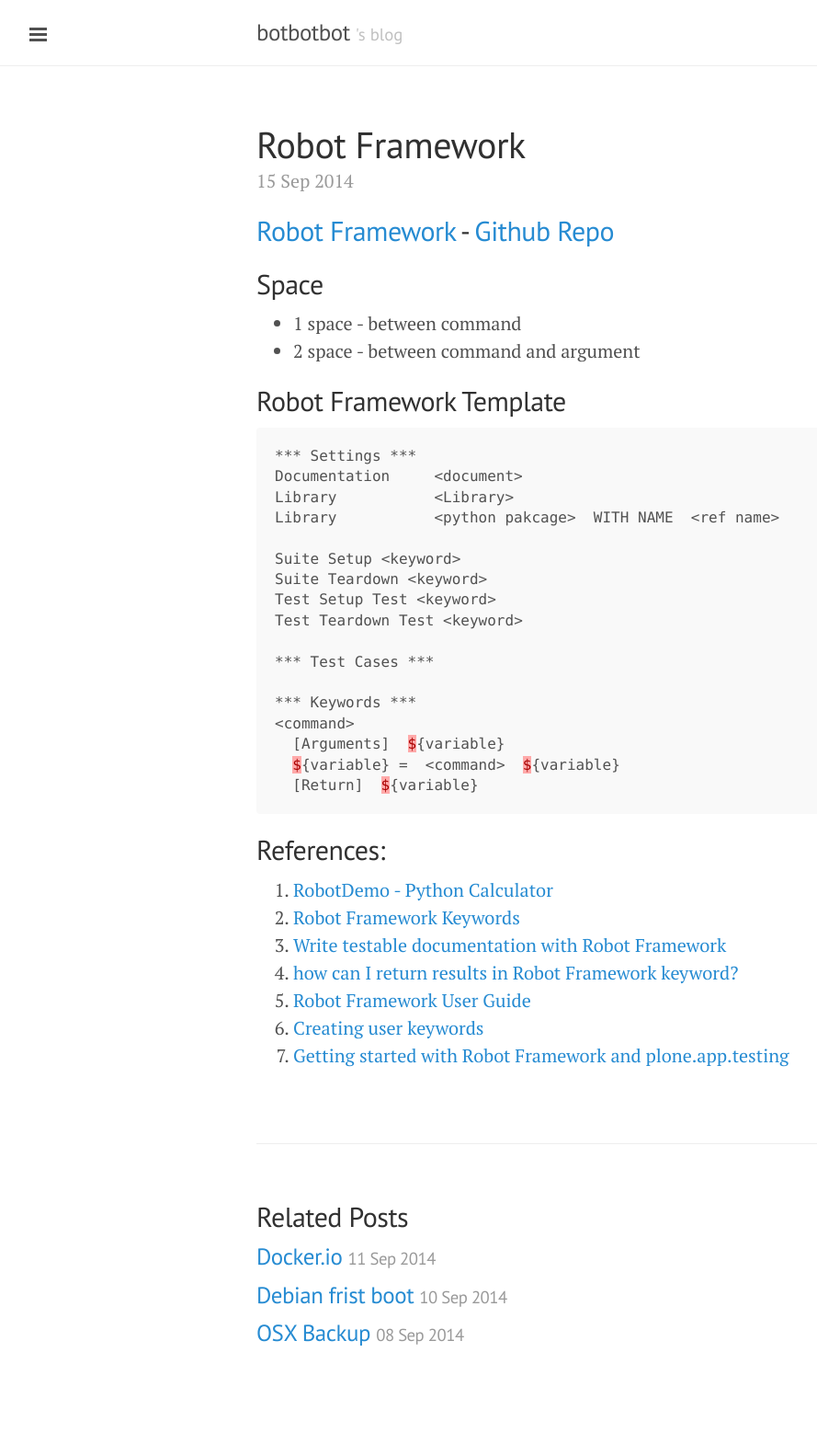
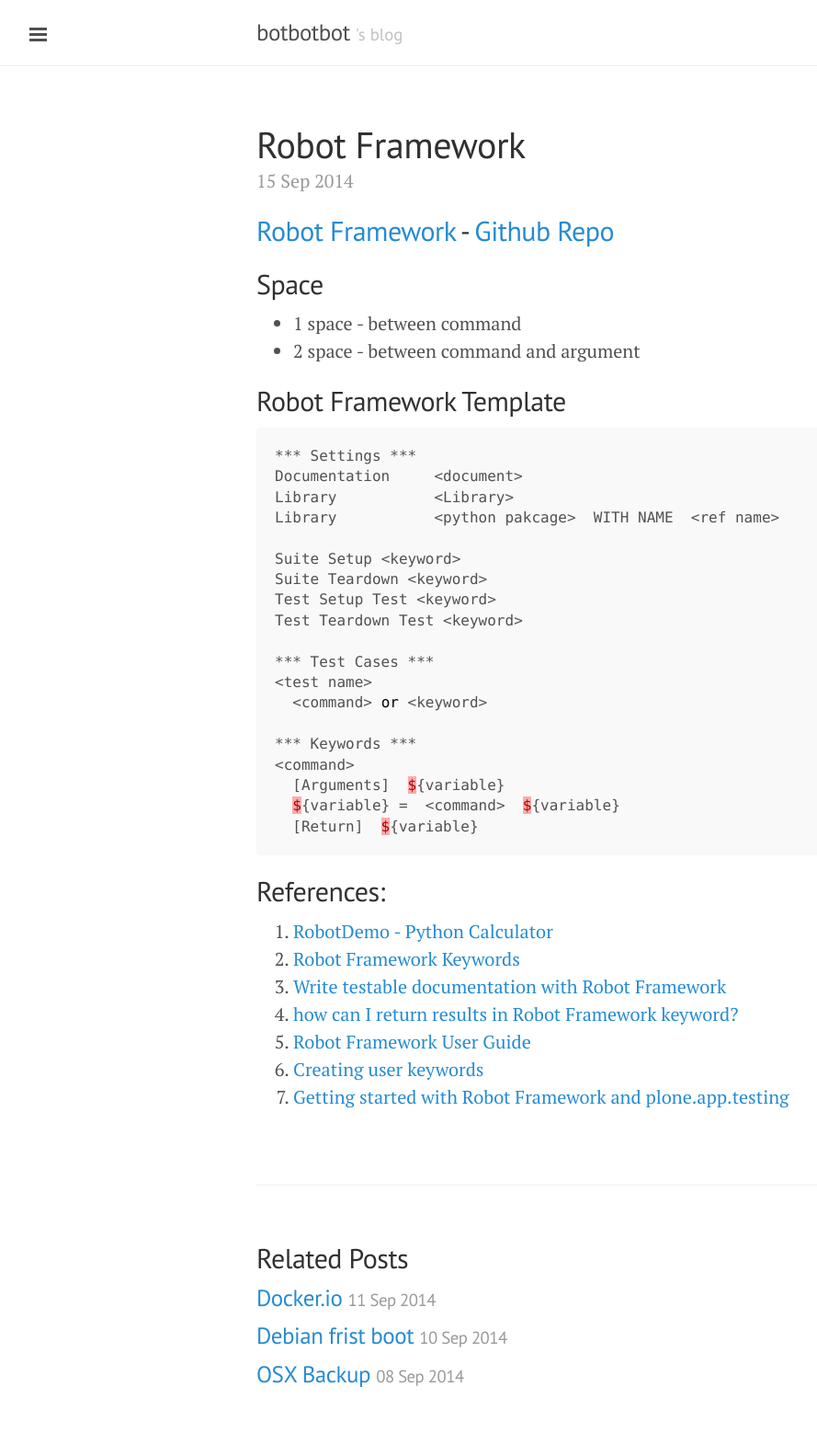
Before and after one commit to ibotdotout/ibotdotout.github.io, a Jekyll site: the page built from _posts/2014-09-15-robot-framework.md, in a window 1280 px wide. Shown: the whole page at 92% size, without its empty margins (1-890 px from the left). Built offline with Jekyll 4.4.1, drawn with Linux system fonts in a browser that asks for light colours; Markdown is read by kramdown in place of the engine named in the settings; before the commit the page ends 1525 px from its top, so only the background shows below that.

Commit message:
update template

```diff
--- a/_posts/2014-09-15-robot-framework.md
+++ b/_posts/2014-09-15-robot-framework.md
@@ -25,6 +25,8 @@ Test Setup Test <keyword>
 Test Teardown Test <keyword>
 
 *** Test Cases ***
+<test name>
+  <command> or <keyword>
 
 *** Keywords ***
 <command>
```
